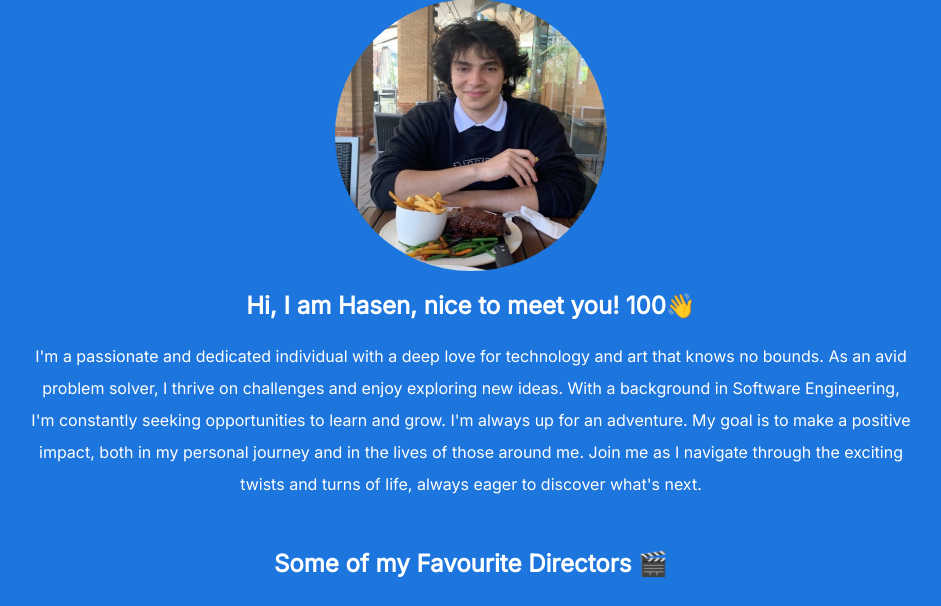
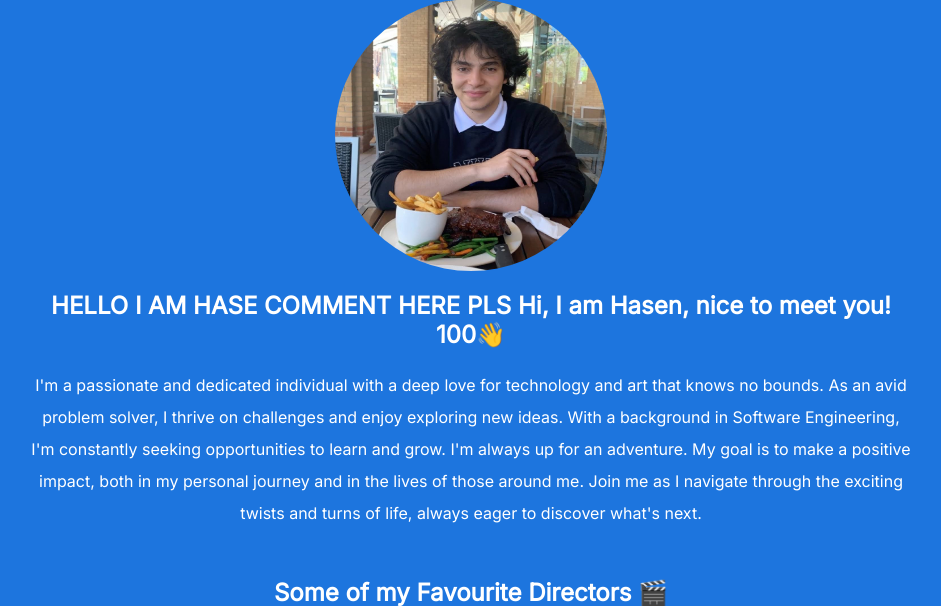
Before and after one commit to Dawoud-Husain/Course-Tree-Generator, a PHP site: page /html/hasen/index.php in a window 1280 px wide. Shown: the part 95-701 px from the top of the page, without its empty margins (169-1110 px from the left). Run offline with PHP 8.4, Linux system fonts and the light colour scheme.

Commit message:
comment here please

```diff
--- a/html/hasen/index.php
+++ b/html/hasen/index.php
@@ -6,7 +6,7 @@
     </head>
 <body>
 <?php
-    $name = "Hi, I am Hasen, nice to meet you! 100👋";
+    $name = "HELLO I AM HASE COMMENT HERE PLS Hi, I am Hasen, nice to meet you! 100👋";
     $aboutMe = "<p style=\"line-height: 2.0;\">I'm a passionate and dedicated individual with a deep love for technology and art that knows no bounds. As an avid problem solver, I thrive on challenges and enjoy exploring new ideas. With a background in Software Engineering, I'm constantly seeking opportunities to learn and grow. I'm always up for an adventure. My goal is to make a positive impact, both in my personal journey and in the lives of those around me. Join me as I navigate through the exciting twists and turns of life, always eager to discover what's next.</p>";
     $directors = "Some of my Favourite Directors 🎬";
     $movies = "My Favourite Movies by Them 🍿";
```
